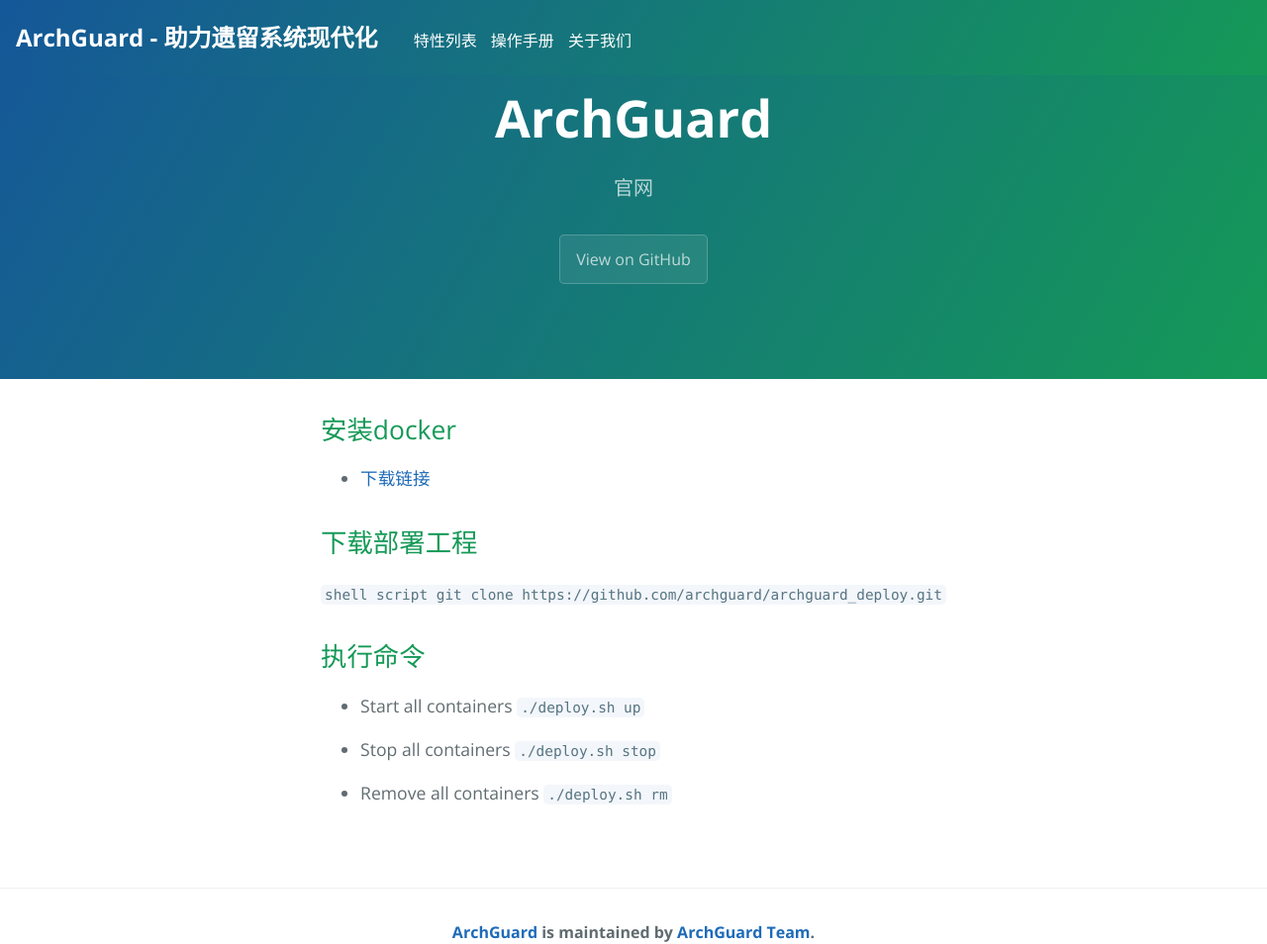
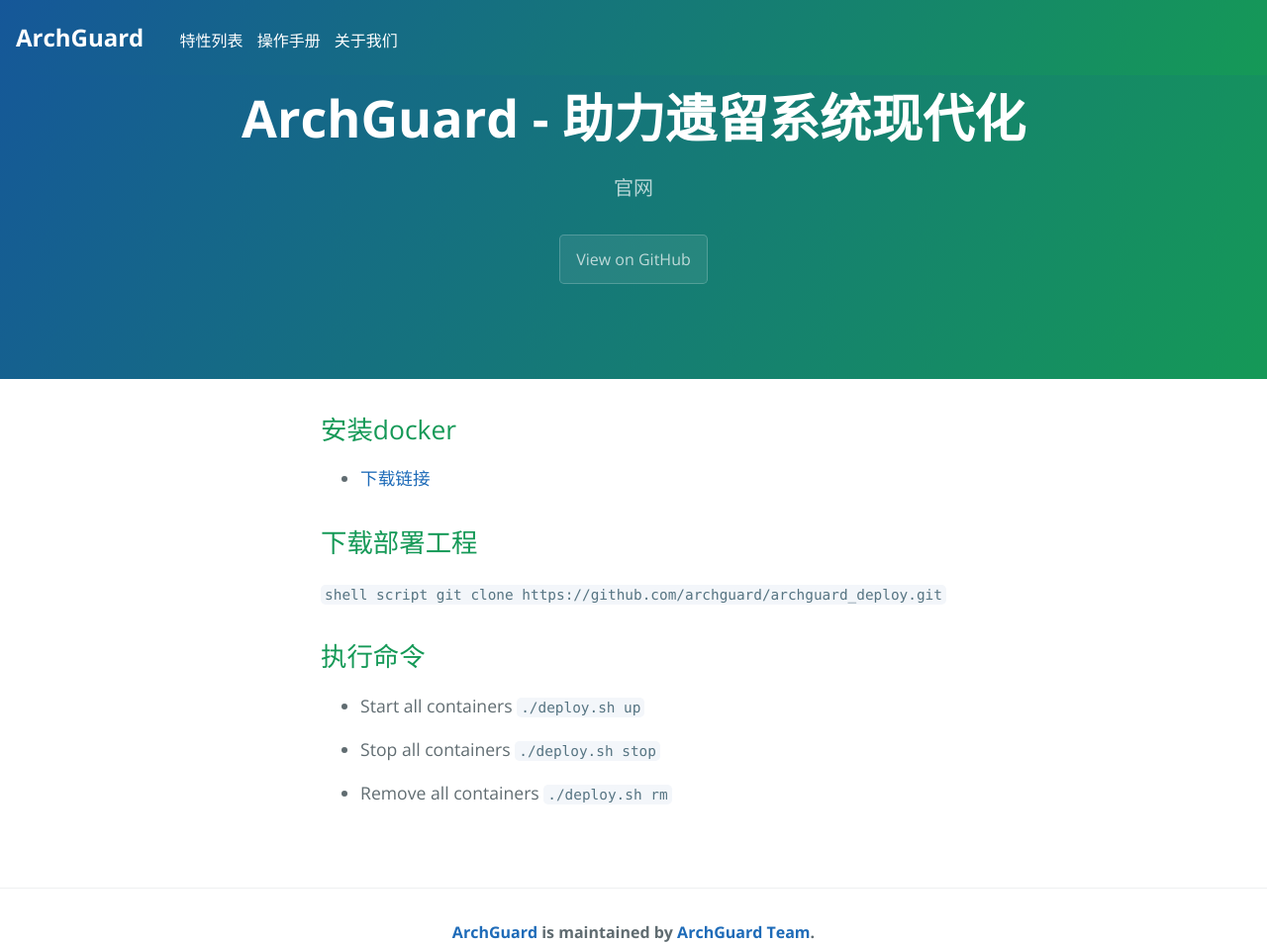
Before and after one commit to archguard/archguard.org, a Jekyll site: the page built from operationManual.md, in a window 1280 px wide and 954 px high. Shown: the whole window at 99% size. Built offline with Jekyll 4.4.1, drawn with Linux system fonts in a browser that asks for light colours; our own code applies the rules of GitHub Pages for plain Markdown files.

Commit message:
feat: correct project name

```diff
--- a/_includes/page-header.html
+++ b/_includes/page-header.html
@@ -1,6 +1,6 @@
 <div
   style="position: fixed; top: 0; padding-left: 16px;   background-image: linear-gradient(120deg, #155799, #159957); width: 100%; height: 76px;">
-  <a href="{{ site.baseurl }}/index"><h2 style="color: white; display: inline-block;">ArchGuard - 助力遗留系统现代化</h2></a>
+  <a href="{{ site.baseurl }}/index"><h2 style="color: white; display: inline-block;">ArchGuard</h2></a>
   <div style="display: inline-block; margin-left: 22px;">
     <a style="color: white; margin-left: 10px;" href="{{ site.baseurl }}/features">特性列表</a>
     <a style="color: white; margin-left: 10px;" href="{{ site.baseurl }}/operationManual">操作手册</a>
@@ -10,7 +10,7 @@
 </div>
 
 <section class="page-header">
-  <h1 class="project-name">{{ site.title }}</h1>
+  <h1 class="project-name">{{ site.title }} - 助力遗留系统现代化</h1>
   <h2 class="project-tagline">{{ site.tagline }}</h2>
   <a href="https://github.com/archguard" class="btn">View on GitHub</a>
   <!-- <a href="#" class="btn">Download .zip</a> -->
```
